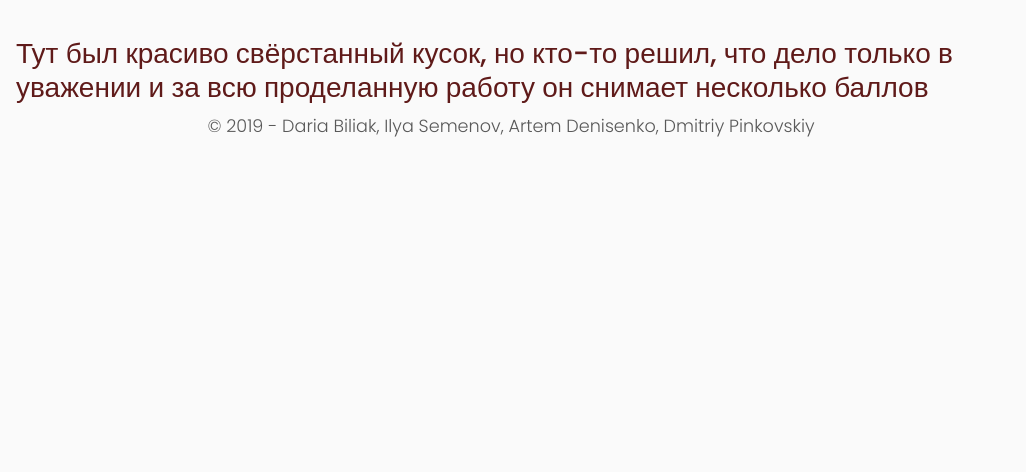
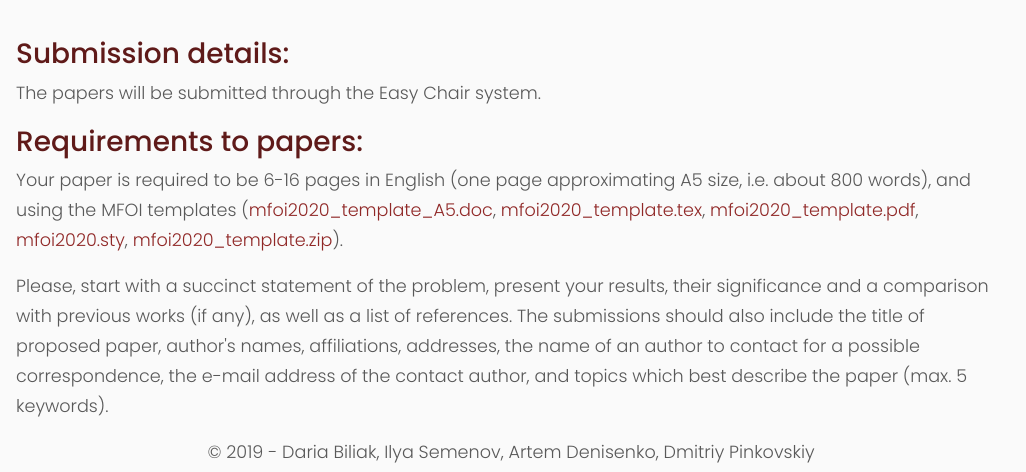
Before and after one commit to qDshun/mfoi2020, a plain HTML site: page papersubmission.html in a window 1280 px wide. Shown: the part 240-712 px from the top of the page, 254-1280 px from the left. Drawn offline with nearby package versions, Linux system fonts and the light colour scheme.

```diff
--- a/papersubmission.html
+++ b/papersubmission.html
@@ -142,7 +142,23 @@
             </a>
         </nav>
 
-        <h3> Тут был красиво свёрстанный кусок, но кто-то решил, что дело только в уважении и за всю проделанную работу он снимает несколько баллов</h3>
+        <h3>Submission details:</h3>
+        <p>The papers will be submitted through the <a href="https://easychair.org/conferences/?conf=mfoi2019">Easy Chair system</a>.</p>
+        <h3>Requirements to papers:</h3>
+
+        <p>Your paper is required to be 6-16 pages in English (one page approximating A5 size, i.e. about
+            800 words), and using the MFOI templates (<a class = "links" href="template/mfoi2020_template_A5.doc">mfoi2020_template_A5.doc</a>,
+            <a class = "links" href="template/mfoi2020_template.tex">mfoi2020_template.tex</a>,
+            <a class = "links" href="template/mfoi2020_template.pdf">mfoi2020_template.pdf</a>,
+            <a class = "links" href="template/mfoi2020.sty">mfoi2020.sty</a>,
+            <a class = "links" href="template/mfoi2020_template.zip">mfoi2020_template.zip</a>).</p>
+
+        <p>Please, start with a succinct statement of the problem, present your results, their significance and
+            a comparison with previous works (if any), as well as a list of references. The submissions should
+            also include the title of proposed paper, author&#39;s names, affiliations, addresses, the name of an
+            author to contact for a possible correspondence, the e-mail address of the contact author, and
+            topics which best describe the paper (max. 5 keywords).
+        </p>
 
         <footer class="text-center">
             <p>&copy; 2019 - <a href="https://github.com/avigeris">Daria Biliak</a>, <a href="https://github.com/qDshun">Ilya Semenov</a>, <a href="https://github.com/NotGodsSlave">Artem Denisenko</a>, Dmitriy Pinkovskiy </p>
```
